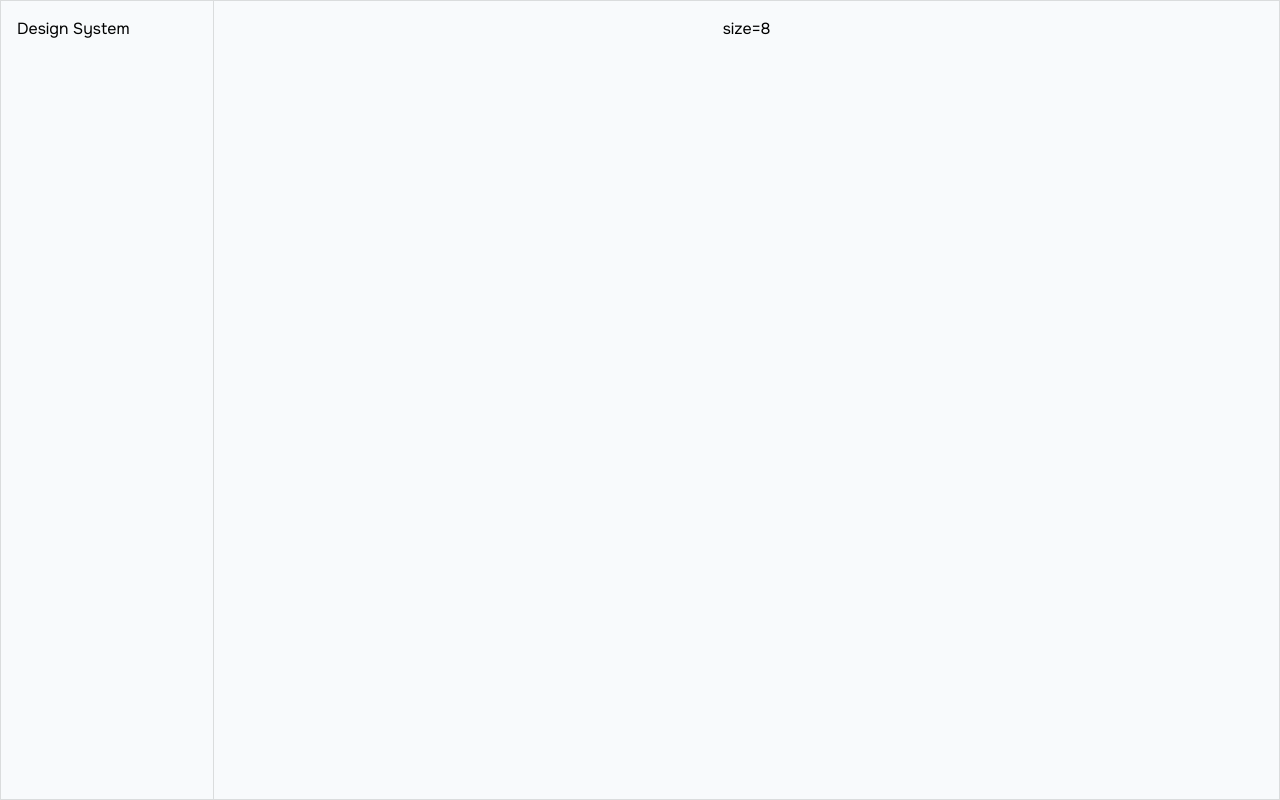
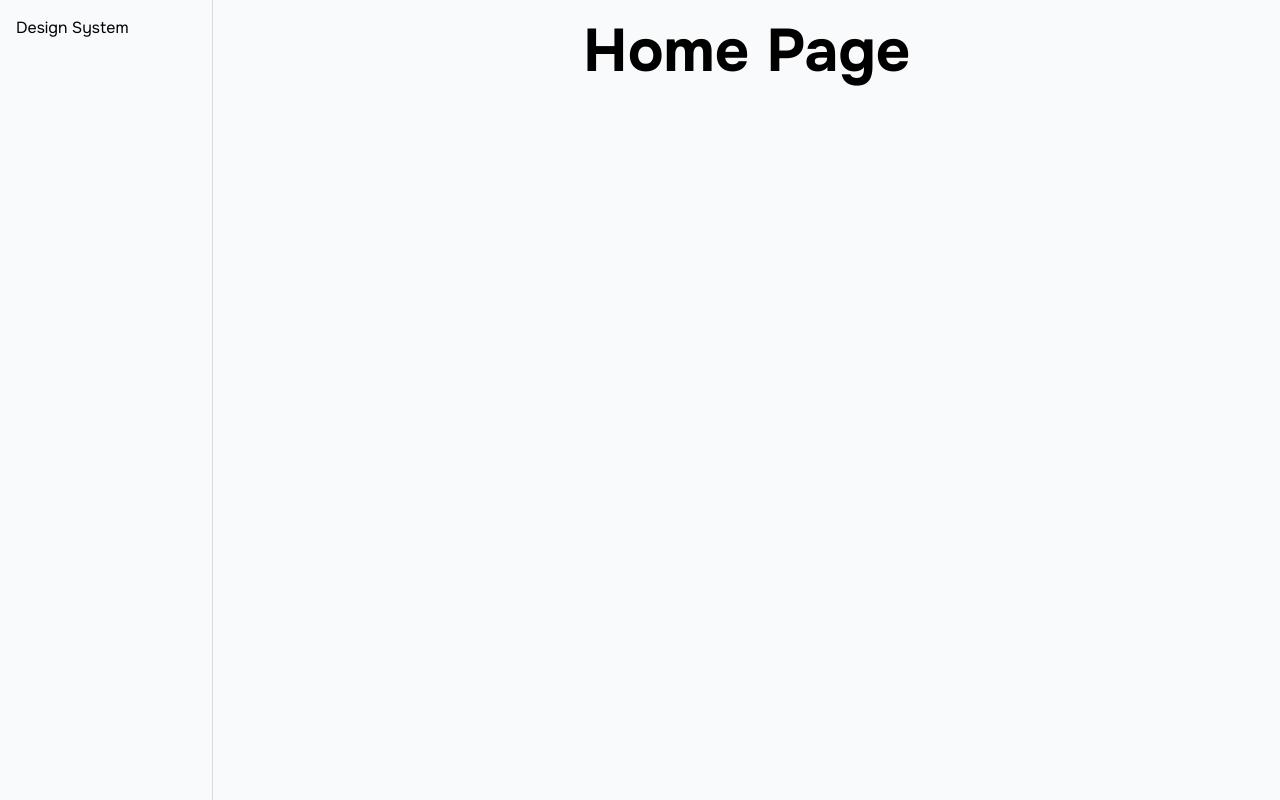
Before and after one commit to androbro/optimizeReact, a React (Vite) app in the folder optimize-react/: page / in a window 1280 px wide. Built offline with nearby package versions, Linux system fonts and the light colour scheme.

Commit message:
feat: added sidenav

```diff
--- a/optimize-react/src/components/PageLayout.tsx
+++ b/optimize-react/src/components/PageLayout.tsx
@@ -1,7 +1,6 @@
 import Grid from "@mui/material/Grid2";
 import { PropsWithChildren } from "react";
-import { Link } from "react-router-dom";
-import { Paper, styled } from "@mui/material";
+import { Link } from "@mui/material";
 
 type PageLayoutProps = PropsWithChildren;
 
@@ -11,24 +10,19 @@ export default function PageLayout({ children }: PageLayoutProps) {
       container
       className="h-screen "
       sx={{
-        "--Grid-borderWidth": "1px",
-        borderTop: "var(--Grid-borderWidth) solid",
-        borderLeft: "var(--Grid-borderWidth) solid",
-        borderColor: "divider",
-        "& > div": {
-          borderRight: "var(--Grid-borderWidth) solid",
-          borderBottom: "var(--Grid-borderWidth) solid",
+        "& > div:first-of-type": {
+          borderRight: "1px solid",
           borderColor: "divider",
         },
       }}
     >
       <Grid size={2} p={2}>
-        <Link to="/docs/design-system" style={{ textDecoration: "none" }}>
+        <Link href="/docs/design-system" underline="hover" color="inherit">
           Design System
         </Link>
       </Grid>
       <Grid size={10} p={2} display="flex" justifyContent="center">
-        size=8
+        {children}
       </Grid>
     </Grid>
   );
--- /dev/null
+++ b/optimize-react/src/components/SideNav.tsx
@@ -0,0 +1,5 @@
+interface SideNavProps {}
+
+export default function SideNav({}: SideNavProps) {
+  return <></>;
+}
--- a/optimize-react/src/output.css
+++ b/optimize-react/src/output.css
@@ -220,3 +220,7 @@
   --tw-text-opacity: 1;
   color: rgb(255 255 255 / var(--tw-text-opacity, 1))
 }
+
+#root .underline {
+  text-decoration-line: underline
+}
```
Also changed, not shown: optimize-react/src/theme/theme.ts (indentation only).
